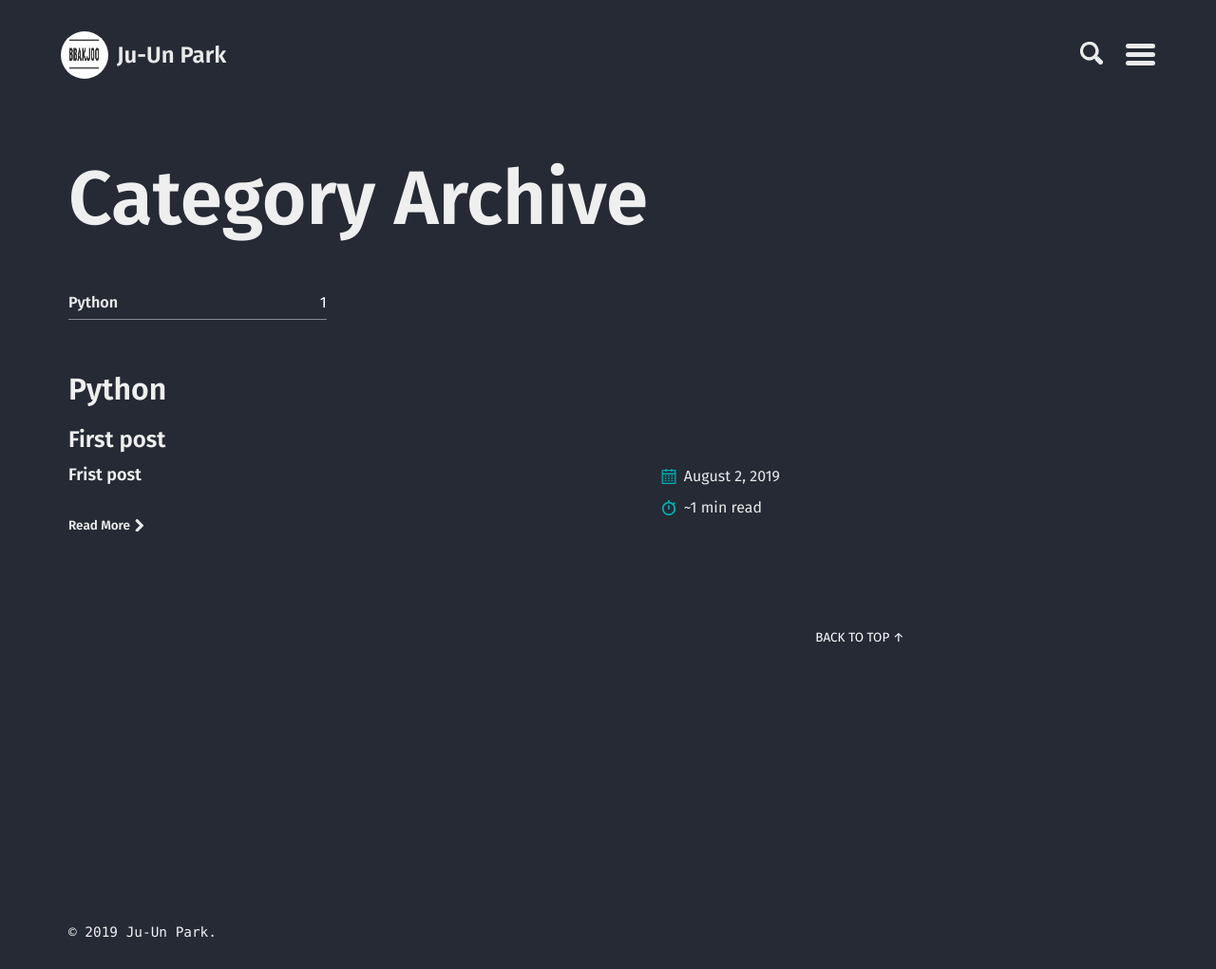
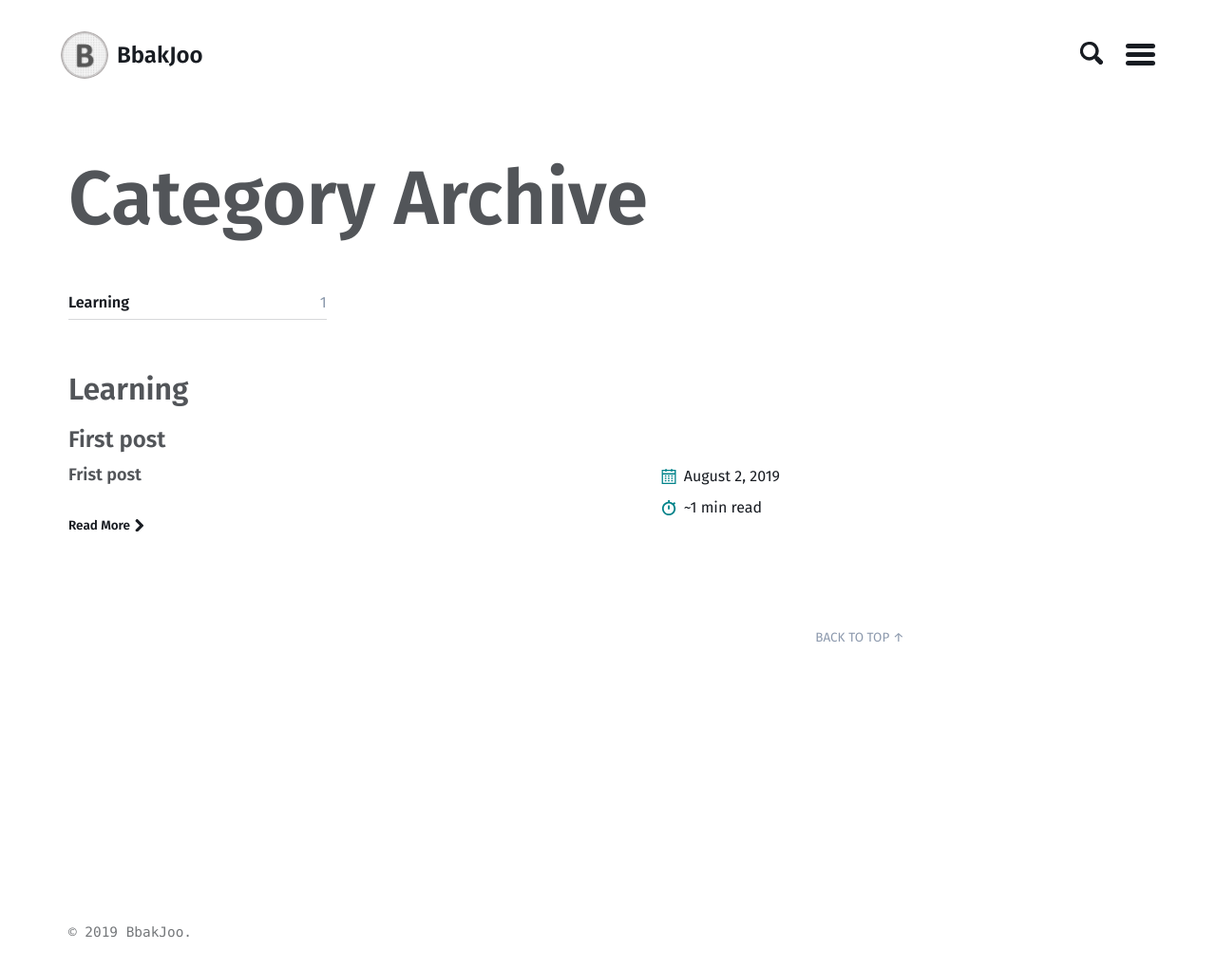
Before and after one commit to BbakJoo/bbakjoo.github.io, a Jekyll site: the page built from categories.md, in a window 1280 px wide. Shown: the whole page at 95% size. Built offline with Jekyll 4.4.1, drawn with Linux system fonts in a browser that asks for light colours.

```diff
--- a/_config.yml
+++ b/_config.yml
@@ -14,9 +14,9 @@
 # You can create any custom variable you would like, and they will be accessible
 # in the templates via {{ site.myvariable }}.
 lang: en-US
-title: Ju-Un Park
+title: BbakJoo
 email: pju2000@gmail.com
-description: BbakJoo's Programming Language Learning Log site
+description: My Learning History
 baseurl: # the optional subpath of your site, e.g. "/blog"
 url: https://bbakjoo.github.io/ # the base hostname & protocol for your site e.g. "https://mmistakes.github.io"
 author:
@@ -39,7 +39,7 @@ algolia:
 markdown: kramdown
 theme: jekyll-theme-basically-basic
 plugins: # previsously gems
-  - jekyll-feed
+  # - jekyll-feed
   - jekyll-seo-tag
   - jekyll-sitemap
   - jekyll-paginate
--- a/_data/theme.yml
+++ b/_data/theme.yml
@@ -1,5 +1,5 @@
 # Theme Skin
-skin: night # default, night, plum, sea, soft, steel
+skin: default # default, night, plum, sea, soft, steel
 
 # Theme Text
 t:
@@ -35,7 +35,6 @@ google_fonts:
 
 navigation_pages:
   - about.md
-  - cv.md
   - tags.md
   - categories.md
   - posts.md
--- a/_posts/2019-08-02-newpost.md
+++ b/_posts/2019-08-02-newpost.md
@@ -1,10 +1,10 @@
 ---
 title: "First post"
 categories:
-  - Python
+  - Learning
 tags:
   - Python
-last_modified_at: 2019-08-02
+last_modified_at: 2019-08-02T10:20:04-05:00
 ---
 
 ## Frist post
```
Also changed, not shown: assets/images/logo.png.
